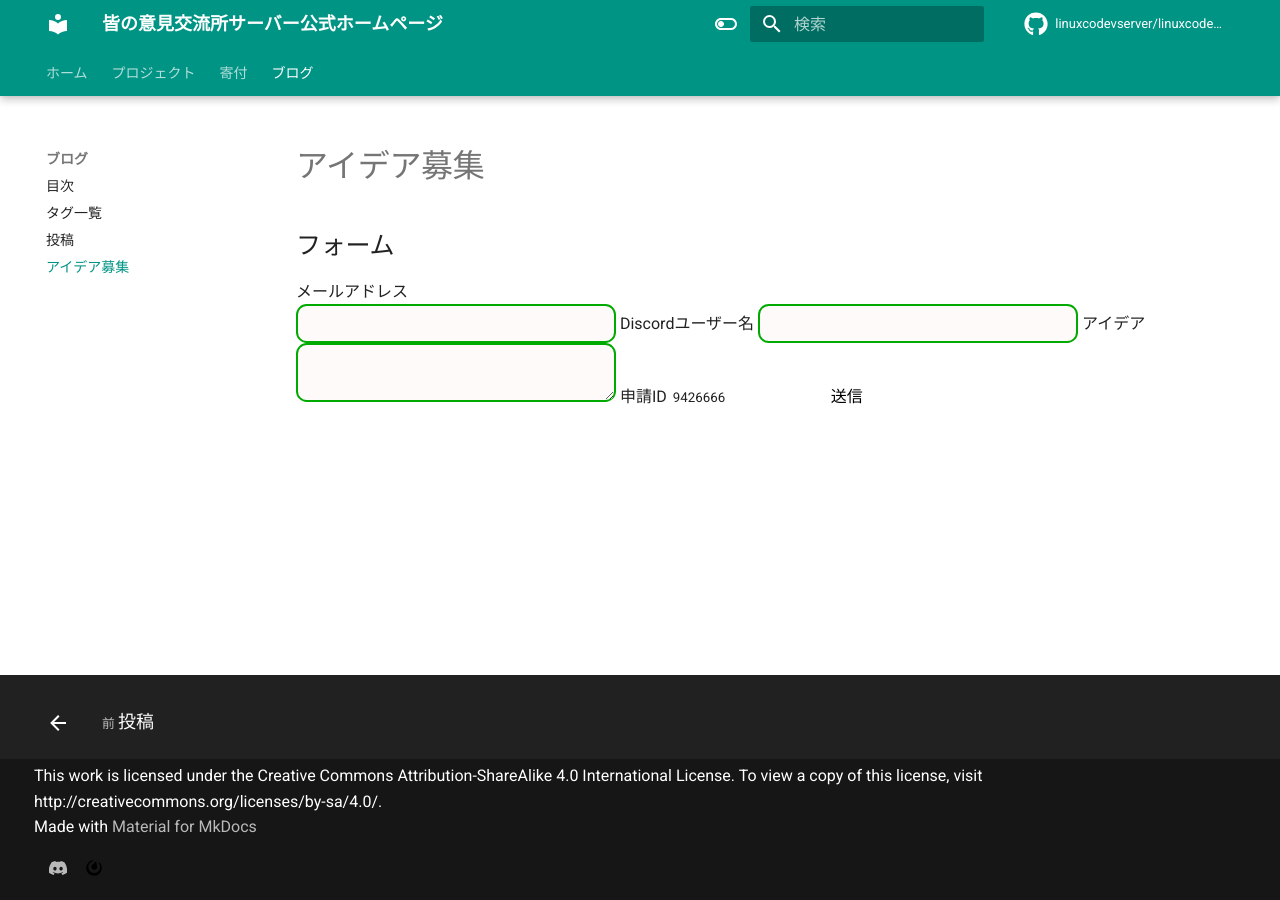
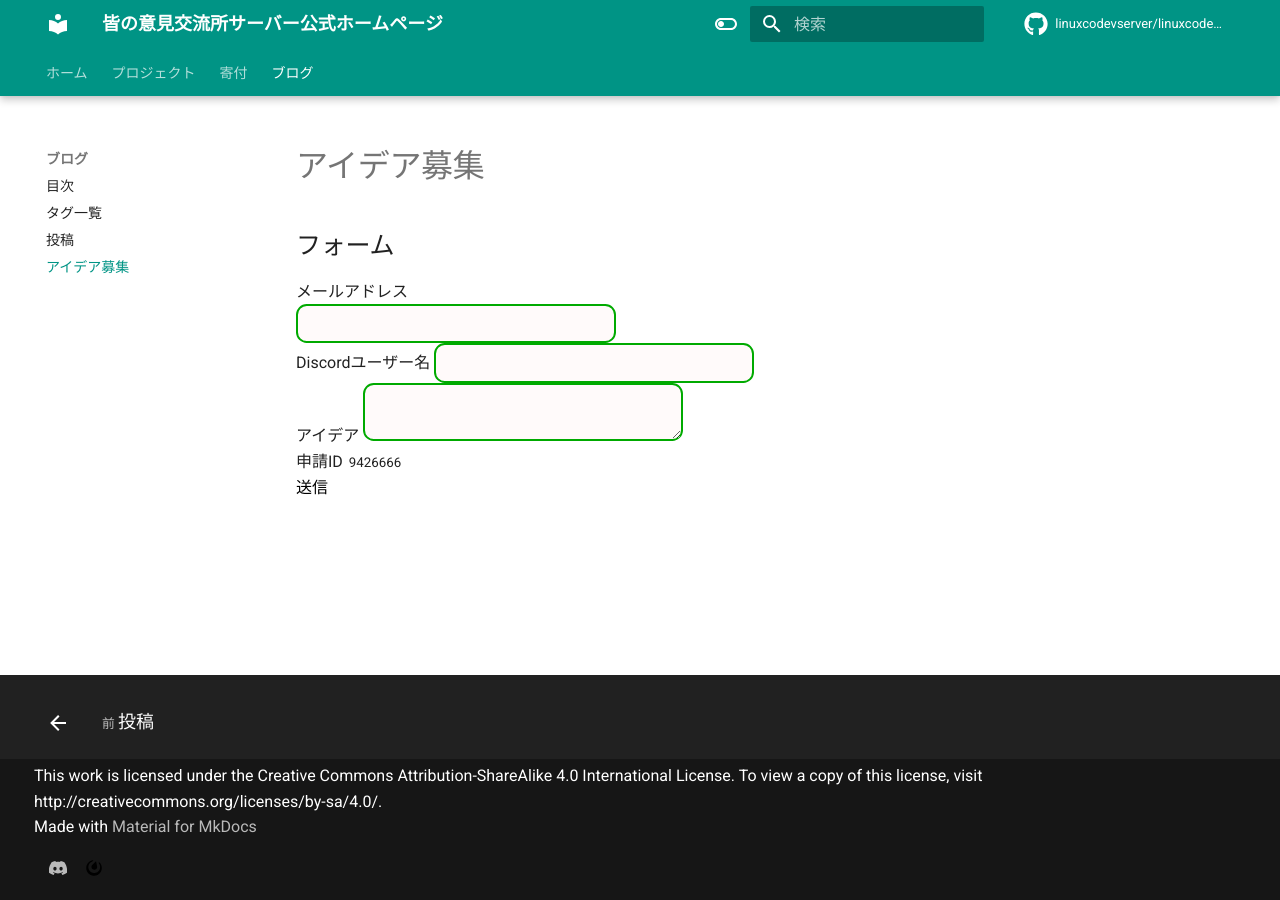
Before and after one commit to linuxcodevserver/linuxcodevserver.github.io, an MkDocs documentation site: the page built from docs/idea.md, in a window 1280 px wide. Built offline with MkDocs 1.6.1 and Material for MkDocs 9.7.7, drawn with Linux system fonts in a browser that asks for light colours; comment, search, counter and statistics services are not loaded.

Commit message:
[fix] まさかのbr忘れ

```diff
--- a/docs/idea.md
+++ b/docs/idea.md
@@ -36,22 +36,22 @@ description: ブログのアイデアの募集です。「これを書いてほ
   <label>
     メールアドレス<br>
     <input type="email" name="_replyto" class="textlines">
-  </label>
+  </label><br>
   <label>
     Discordユーザー名
     <input type="text" name="discordusername" class="textlines">
-  <label>
+  <label><br>
     アイデア
     <textarea name="idea" class="textlines"></textarea>
   </label>
-  <label>
+  <label><br>
     申請ID
     <input type="number" id="iid" name="iid" readonly></input>
     <script>
       var iid = Math.floor( Math.random() * (9999999 + 1 - 1000000) ) + 1000000 ;
       document.getElementById("iid").setAttribute('value', iid)
     </script>
-  </label>
+  </label><br>
   <!-- your other form fields go here -->
   <button type="submit">送信</button>
 </form>
```
